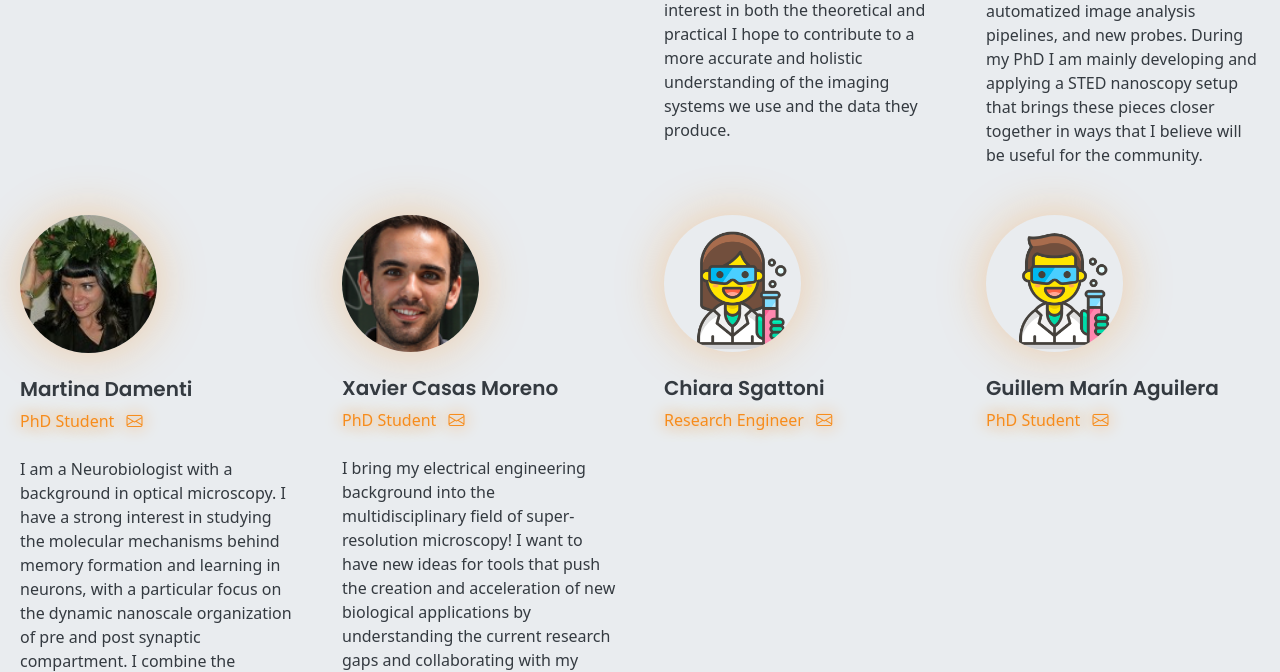
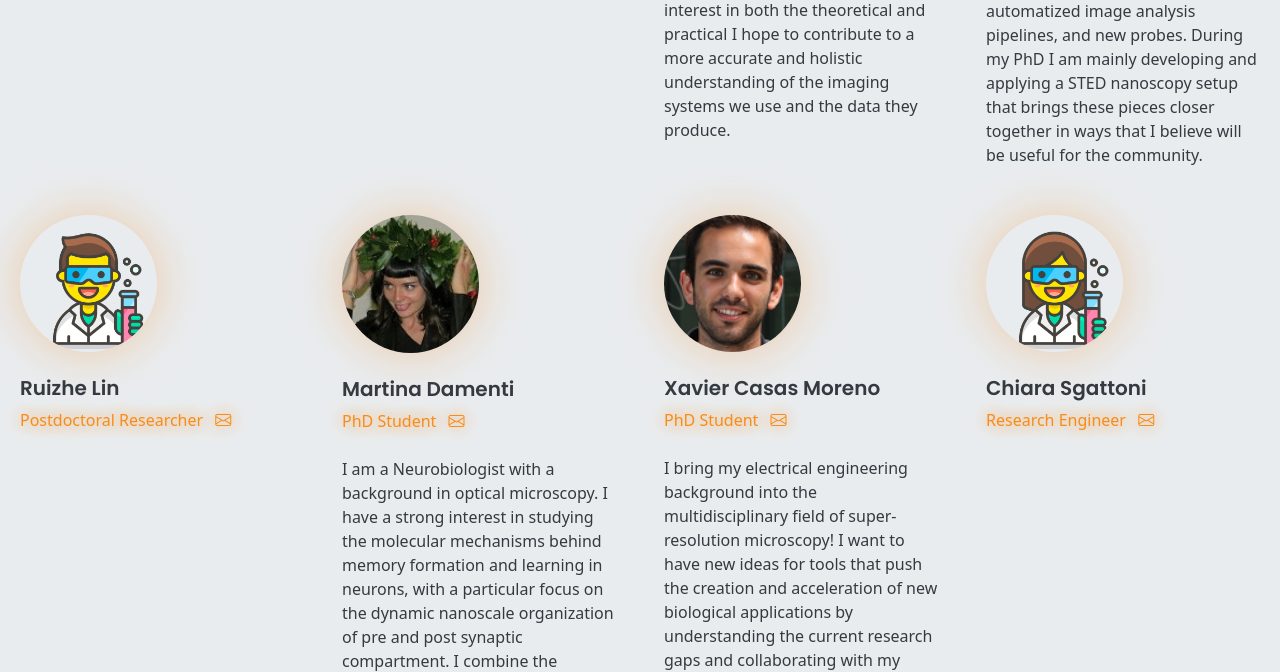
Before and after one commit to andreavolpato/testalab_website, a PHP site: page /people.php in a window 1280 px wide. Shown: the part 1301-1973 px from the top of the page. Run offline with PHP 8.4, Linux system fonts and the light colour scheme.

Commit message:
Update team.php with Ruizhe

```diff
--- a/assets/people/team.php
+++ b/assets/people/team.php
@@ -76,6 +76,13 @@
             'email'     => 'jonatan.alvelid@scilifelab.se'
         ),
         array(
+            'name'      => 'Ruizhe Lin',
+            'position'  => 'Postdoctoral Researcher',
+            'photo'     => 'assets/people/team/man.webp',
+            'shortbio'  => '',
+            'email'     => 'ruizhe.lin@scilifelab.se'
+        ),
+        array(
             'name'      => 'Martina Damenti',
             'position'  => 'PhD Student',
             'photo'     => 'assets/people/team/Martina.jpg',
```
